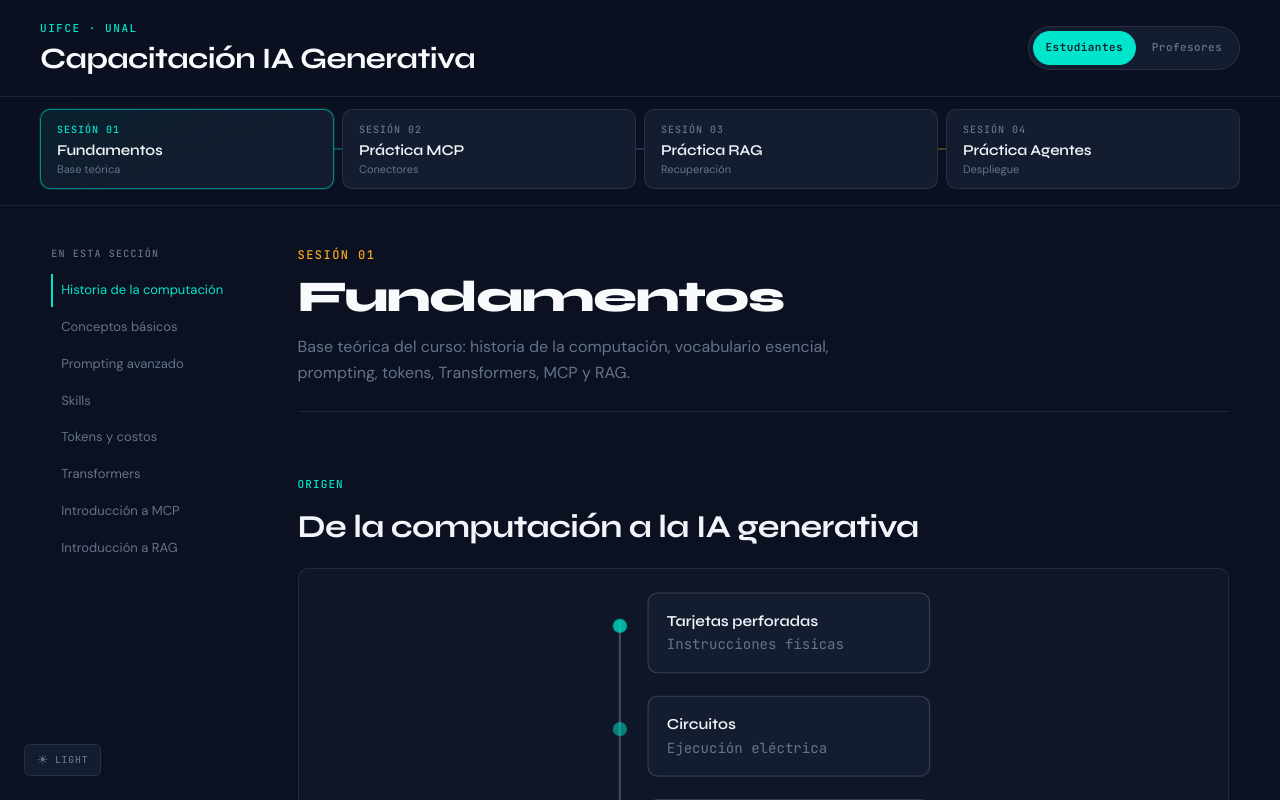
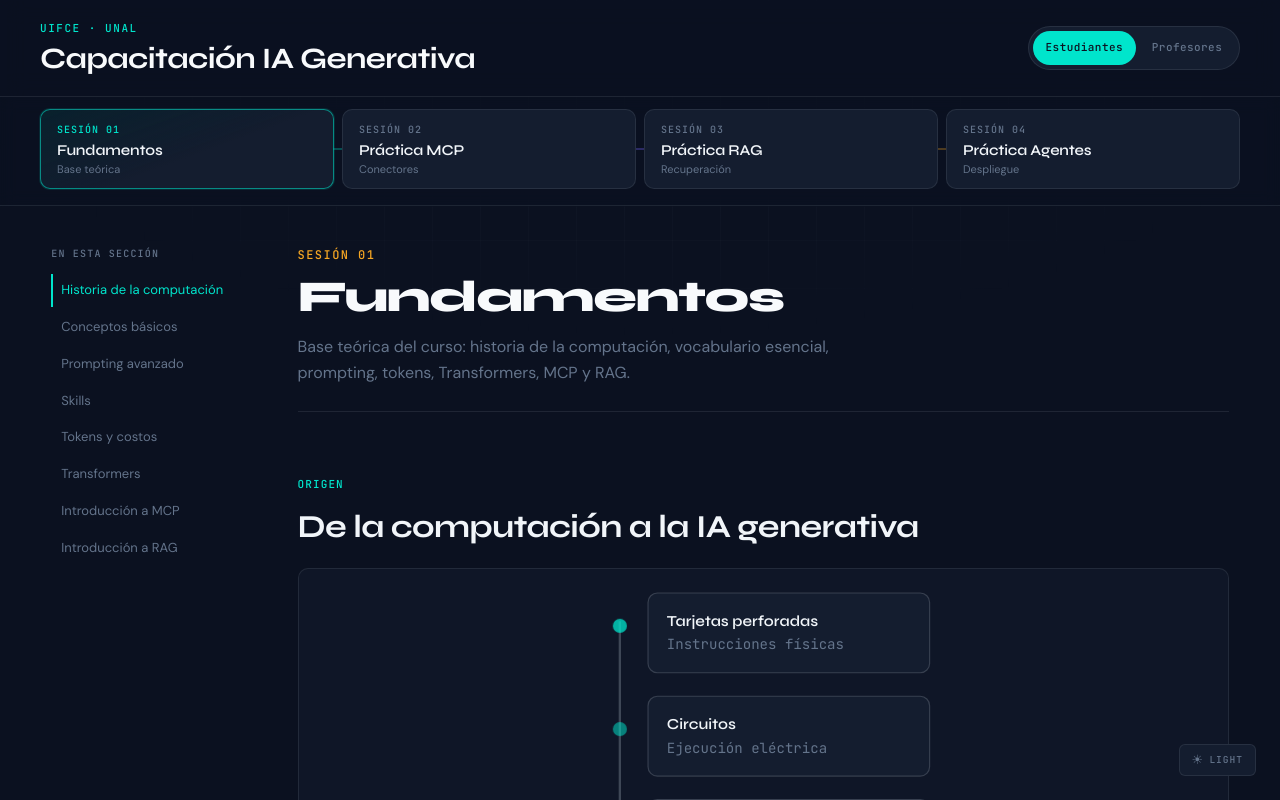
Before and after one commit to its-camilo/capacitacion-ia-generativa, a React (Vite) app: page /estudiantes/fundamentos in a window 1280 px wide. Shown: the top 800 px of the page. Built offline with nearby package versions, Linux system fonts and the light colour scheme.

Commit message:
Mover botón de tema a la derecha para no tapar contenido

```diff
--- a/src/index.css
+++ b/src/index.css
@@ -302,7 +302,7 @@ button {
 .theme-toggle {
   position: fixed;
   bottom: 1.5rem;
-  left: 1.5rem;
+  right: 1.5rem;
   z-index: 50;
   display: flex;
   align-items: center;
```
